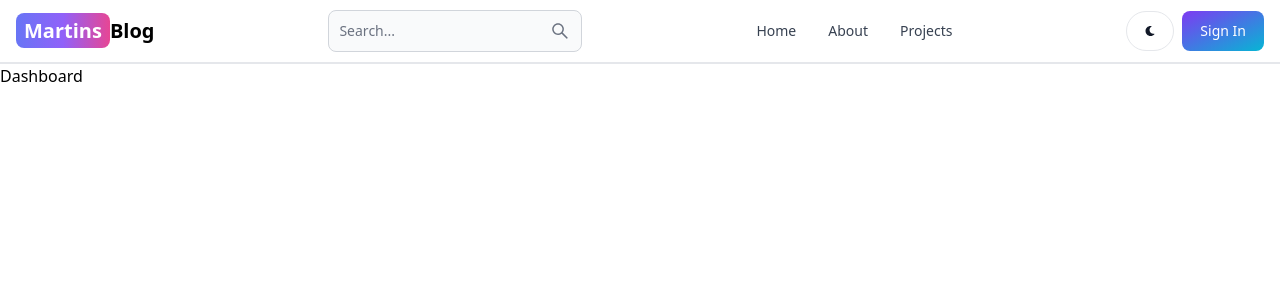
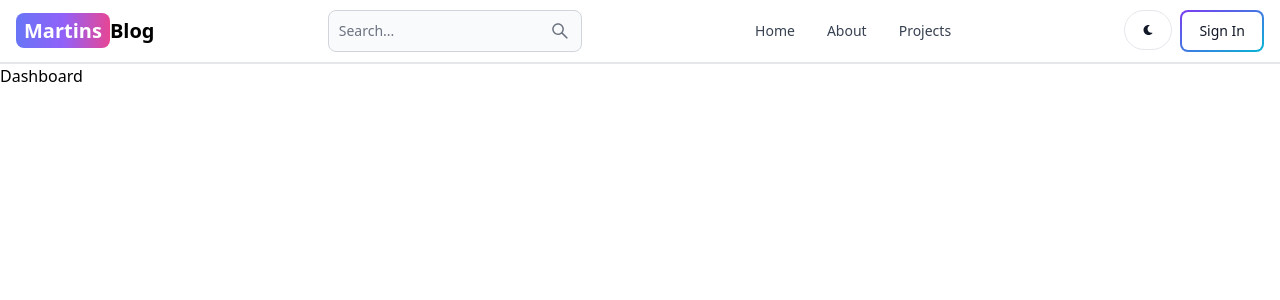
Before and after one commit to martins091/mern-blog, a React (Vite) app in the folder client/: page /dashboard in a window 1280 px wide. Shown: the top 300 px of the page. Built offline with nearby package versions, Linux system fonts and the light colour scheme.

Commit message:
fixed the sign in button

```diff
--- a/client/src/components/Header.jsx
+++ b/client/src/components/Header.jsx
@@ -30,7 +30,7 @@ export default function Header() {
                 <FaMoon />
             </Button>
             <Link to='/sign-in'>
-                <Button gradientDuoTone='purpleToBlue'>
+                <Button gradientDuoTone='purpleToBlue' outline>
                     Sign In
                 </Button>
             </Link>
```
Also changed, not shown: 1 other file (tests, documents, lock files or other folders).
